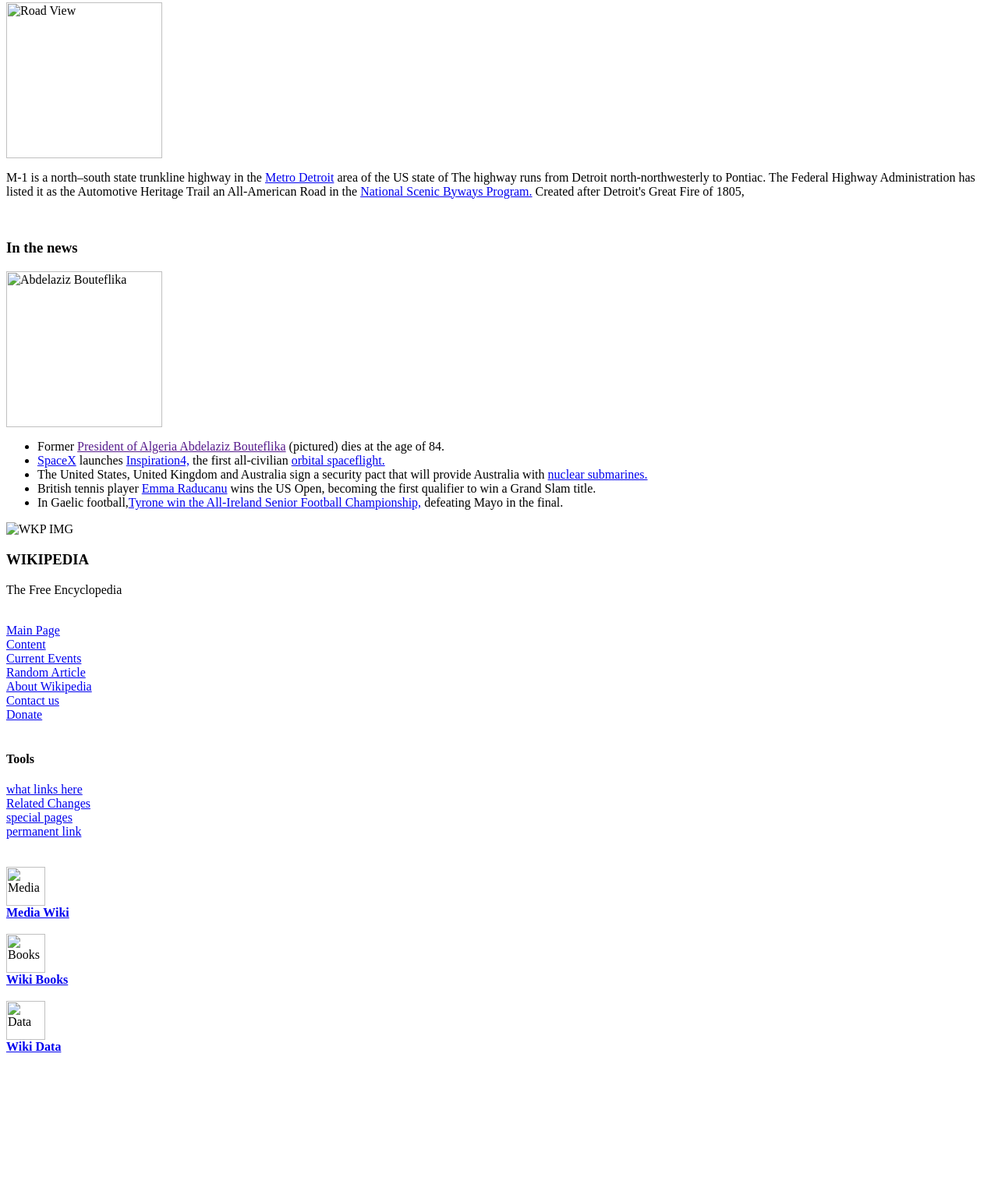
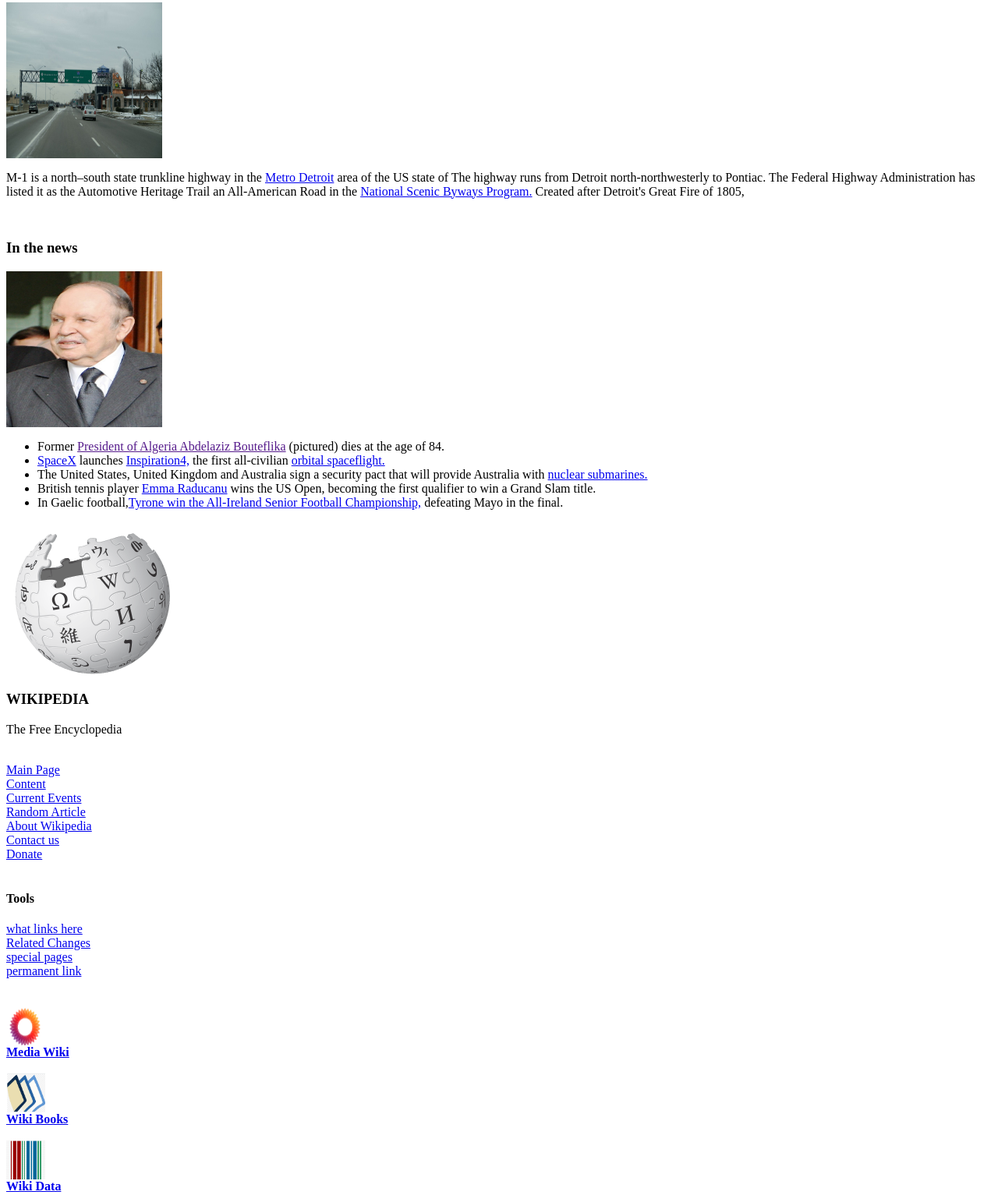
Before and after one commit to Naseeruddin86786/Naseer-01-Assignment, a plain HTML site: page index.html in a window 1280 px wide. Shown: the part 2837-4370 px from the top of the page at 78% size. Before the commit the page ends 4197 px from the top, so only its background shows below. Drawn offline with Linux system fonts and the light colour scheme.

Commit message:
second commit

```diff
--- a/index.html
+++ b/index.html
@@ -148,7 +148,7 @@
 <input type="reset" value="Clear">
 </form>
 
-<img src="image/Book.jpg" width="200" height="200" alt="user">
+<img src="Book.jpg" width="200" height="200" alt="user">
 <img src="https://www.istockphoto.com/" alt="user">
 <br>
 <br>
@@ -169,7 +169,7 @@
 </header>
 <br>
 <main>
-<table border="7"><th><h3><img src="Wikipedia Image/Flag.png" height="50" width="50" alt="Flag">
+<table border="7"><th><h3><img src="./Flag.png" height="50" width="50" alt="Flag">
     <a href="updates about Wikipedia">2021 edition of Wiki Loves Monuments photography competition is now open!
   Help improve the coverage on Indian cultural heritage in Wikipedia!</a> </h3> </th>
      </table>
@@ -189,13 +189,13 @@
 <section>
     <h3>From today's featured article</h3>
     <article>
-<img src="wikipedia Image/Artical1.jpg" height="200" width="200" alt="Road View">
+<img src="Artical1.jpg" height="200" width="200" alt="Road View">
 <p>M-1 is a north–south state trunkline highway in the <a href="Metro Detroit" >Metro Detroit</a>  area of the US state of The highway runs from Detroit north-northwesterly to Pontiac. The Federal Highway Administration has listed it as the Automotive Heritage Trail an All-American Road in the <a href="National Scenic Byways Program.">National Scenic Byways Program.</a>  Created after Detroit's Great Fire of 1805, </p>
     </article>
     <br>
     <article>
         <h3>In the news</h3>
-        <img src="Wikipedia Image/Artical2.jpg" height="200" width="200" alt="Abdelaziz Bouteflika">
+        <img src="Artical2.jpg" height="200" width="200" alt="Abdelaziz Bouteflika">
         <p>
             <ul>
                 <li>Former <a href="">President of Algeria Abdelaziz Bouteflika</a>  (pictured) dies at the age of 84.</li>
@@ -209,7 +209,7 @@
 </section>
 </main>
 <aside>
-    <img src="Wikipedia Image/WKP Image.png" alt="WKP IMG">
+    <img src="WKP Image.png" alt="WKP IMG">
     <h3><b>WIKIPEDIA</b></h3>
      <p>The Free Encyclopedia</p>
      <br>
@@ -230,15 +230,15 @@
 <br>
 <br>
 <footer>
-    <img src="Wikipedia Image/Media Wiki.png" height="50" width="50" alt="Media"><br>
+    <img src="Media Wiki.png" height="50" width="50" alt="Media"><br>
     <b><a href="Media">Media Wiki</a></b>
     <br>
     <br>
-    <img src="Wikipedia Image/Wikibooks.png" height="50" width="50" alt="Books"><br>
+    <img src="Wikibooks.png" height="50" width="50" alt="Books"><br>
     <b><a href="Books">Wiki Books</a></b>
     <br>
     <br>
-    <img src="Wikipedia Image/WikiData.png" height="50" width="50" alt="Data"><br>
+    <img src="WikiData.png" height="50" width="50" alt="Data"><br>
     <b><a href="Data">Wiki Data</a></b>
 </footer>
 
```
Also changed, not shown: Artical1.jpg (added), Artical2.jpg (added), Flag.png (added), Media Wiki.png (added), WKP Image.png (added), WikiData.png (added), Wikibooks.png (added), 1 other file.
